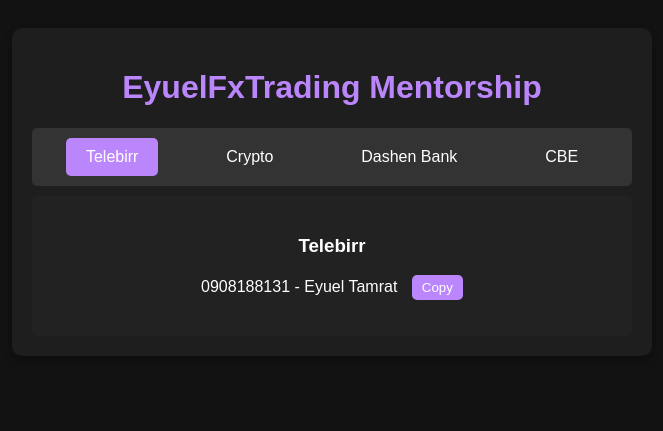
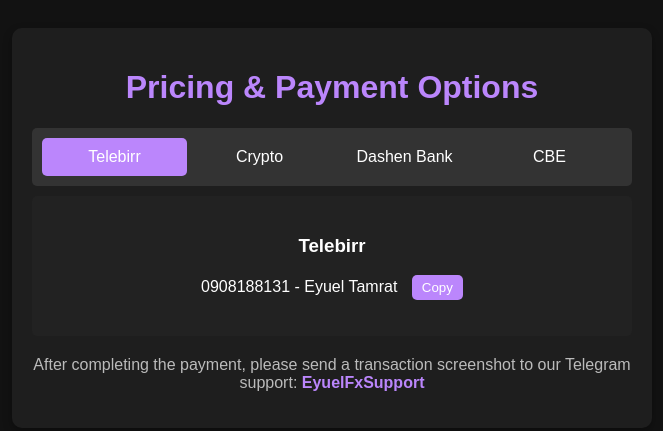
Before and after one commit to ozimmortal/eyufx, a plain HTML site: page price.html in a window 1280 px wide. Shown: the whole page, without its empty margins (308-971 px from the left). Drawn offline with Linux system fonts and the light colour scheme.

Commit message:
added support

```diff
--- a/price.html
+++ b/price.html
@@ -13,7 +13,8 @@
             padding: 20px;
         }
         .container {
-            max-width: 600px;
+            max-width: 90%;
+            width: 600px;
             margin: auto;
             background: #1e1e1e;
             padding: 20px;
@@ -29,6 +30,7 @@
             background: #333;
             padding: 10px;
             border-radius: 5px;
+            flex-wrap: wrap;
         }
         .tab {
             cursor: pointer;
@@ -36,6 +38,8 @@
             padding: 10px 20px;
             border-radius: 5px;
             transition: background 0.3s;
+            flex: 1;
+            text-align: center;
         }
         .tab:hover, .tab.active {
             background: #bb86fc;
@@ -61,6 +65,19 @@
         }
         .copy-btn:hover {
             background: #9a67ea;
+        }
+        .note {
+            margin-top: 20px;
+            font-size: 16px;
+            color: #bbb;
+        }
+        .note a {
+            color: #bb86fc;
+            text-decoration: none;
+            font-weight: bold;
+        }
+        .note a:hover {
+            text-decoration: underline;
         }
     </style>
     <script>
@@ -92,7 +109,7 @@
 </head>
 <body>
     <div class="container">
-        <h1>EyuelFxTrading Mentorship</h1>
+        <h1>Pricing & Payment Options</h1>
 
         <div class="tabs">
             <div class="tab active" onclick="showTab('telebirr')">Telebirr</div>
@@ -120,6 +137,8 @@
             <h3>CBE (Commercial Bank of Ethiopia)</h3>
             <p>1000307059014 - Eyuel Tamrat <button class="copy-btn" onclick="copyToClipboard('1000307059014')">Copy</button></p>
         </div>
+
+        <p class="note">After completing the payment, please send a transaction screenshot to our Telegram support: <a href="https://t.me/EyuelFxSupport" target="_blank">EyuelFxSupport</a></p>
     </div>
 </body>
 </html>
```
Also changed, not shown: index.html (+1 -1 lines).
